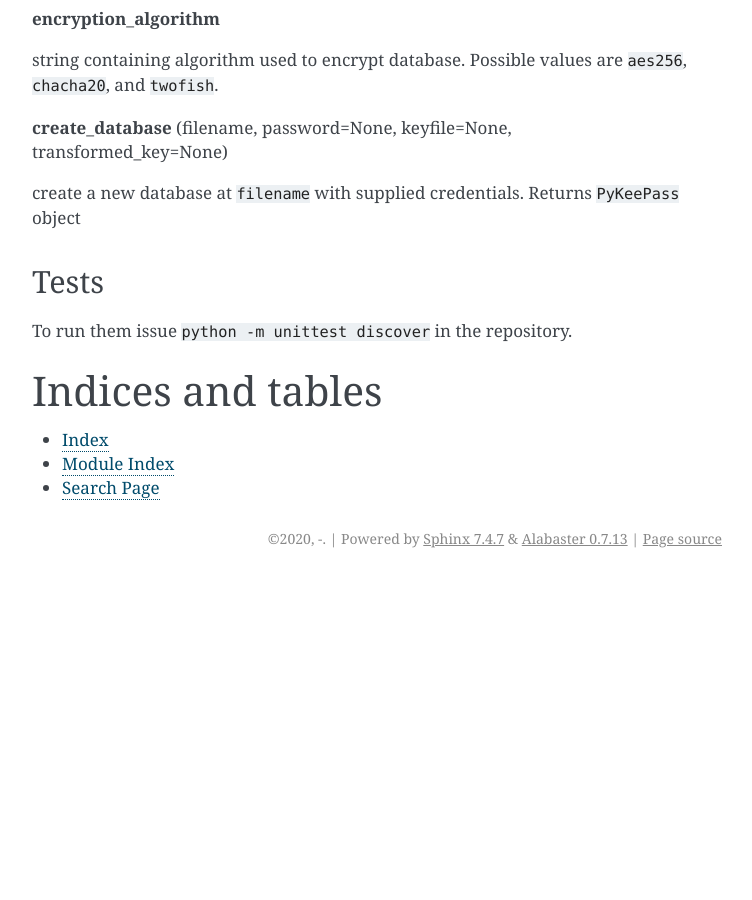
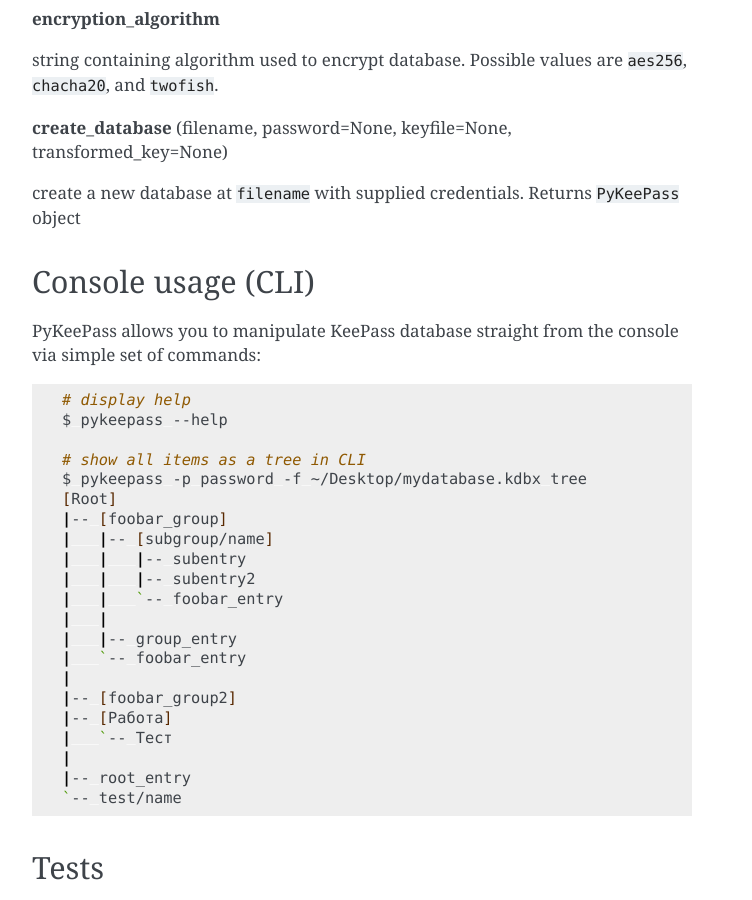
Before and after one commit to libkeepass/pykeepass, a Sphinx documentation site: the page built from doc/source/index.rst, in a window 1280 px wide and 900 px high, scrolled down 7688 px. Shown: the whole window, without its empty margins (388-1140 px from the left). Built offline with Sphinx 7.4.7, drawn with Linux system fonts in a browser that asks for light colours; before the commit the page ends 8266 px from its top, so only the background shows below that.

Commit message:
add documentation for basic CLI

```diff
--- /dev/null
+++ b/doc/source/__main__.rst
@@ -0,0 +1,5 @@
+__main__
+========
+
+.. automodule:: pykeepass.__main__
+   :members:
--- a/doc/source/index.rst
+++ b/doc/source/index.rst
@@ -368,6 +369,36 @@
 
 create a new database at ``filename`` with supplied credentials.  Returns ``PyKeePass`` object
 
+Console usage (CLI)
+-------------------
+
+PyKeePass allows you to manipulate KeePass database straight from the console
+via simple set of commands:
+
+.. code:: shell
+
+   # display help
+   $ pykeepass --help
+
+   # show all items as a tree in CLI
+   $ pykeepass -p password -f ~/Desktop/mydatabase.kdbx tree
+   [Root]
+   |-- [foobar_group]
+   |   |-- [subgroup/name]
+   |   |   |-- subentry
+   |   |   |-- subentry2
+   |   |   `-- foobar_entry
+   |   |
+   |   |-- group_entry
+   |   `-- foobar_entry
+   |
+   |-- [foobar_group2]
+   |-- [Работа]
+   |   `-- Тест
+   |
+   |-- root_entry
+   `-- test/name
+
 Tests
 -----
 
```
Also changed, not shown: other parts of doc/source/index.rst (+1 -0 lines).
